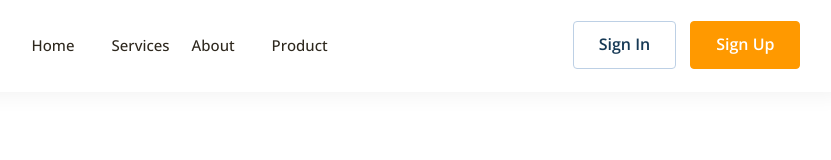
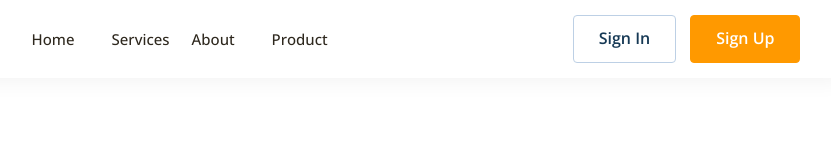
Before and after one commit to gl-el/productly, a website built with webpack: page src/index.html in a window 1280 px wide. Shown: the whole page, without its empty margins (438-1269 px from the left). Built offline with nearby package versions, Linux system fonts and the light colour scheme; files whose address does not match are found by name.

Commit message:
fix: position of items in header

```diff
--- a/src/sass/layout/_header.scss
+++ b/src/sass/layout/_header.scss
@@ -1,6 +1,6 @@
 .header {
   box-shadow: 0px 4px 20px $shadow-color;
-  padding: 15px 0 17px 0;
+  padding: 9px 0 9px 0;
 }
 
 .header__wrapper {
```
